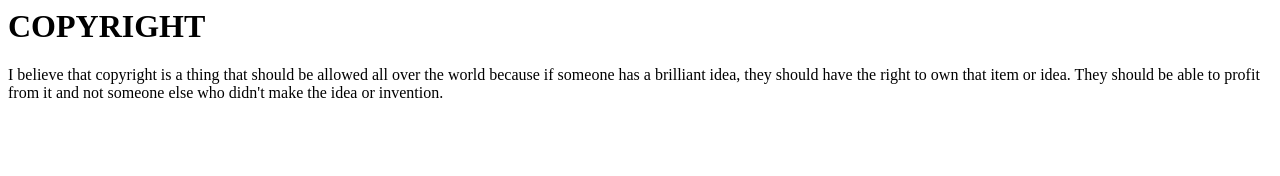
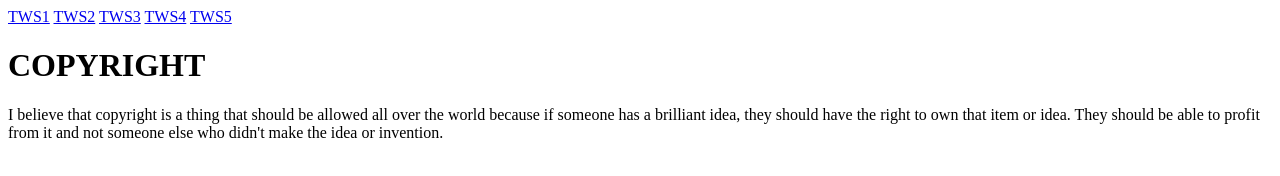
Before and after one commit to JonathanFavela10/Copyright1, a plain HTML site: page index.html in a window 1280 px wide. Drawn offline with Linux system fonts and the light colour scheme.

Commit message:
Update index.html

```diff
--- a/index.html
+++ b/index.html
@@ -1,6 +1,13 @@
 <html>
 <title>Copyright</title>
 <body>
+ <div class="topnav"
+       id="myTopnav">
+    <a href="tws1.html">TWS1</a>
+    <a href="tws2.html">TWS2</a>
+    <a href="tws3.html">TWS3</a>
+    <a href="tws4.html">TWS4</a>
+    <a href="tws5.html">TWS5</a>
     <h1>COPYRIGHT </h1>
 <p> I believe that copyright is a thing that should be allowed all over the world because if someone has a brilliant idea, they should have the right to own that item or idea. They should be able to profit from it and not someone else who didn't make the idea or invention. </p>
 </body>
```
